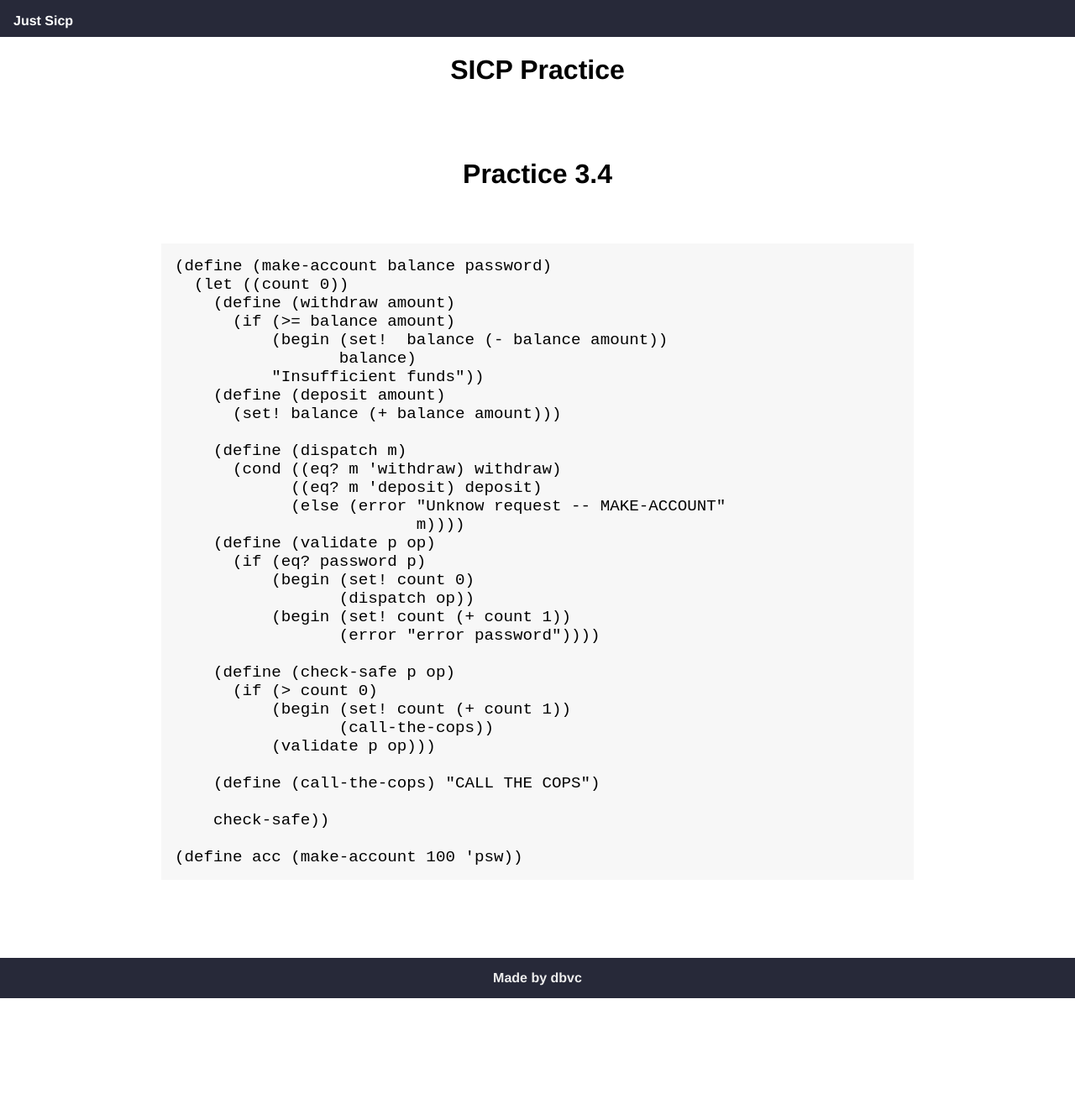
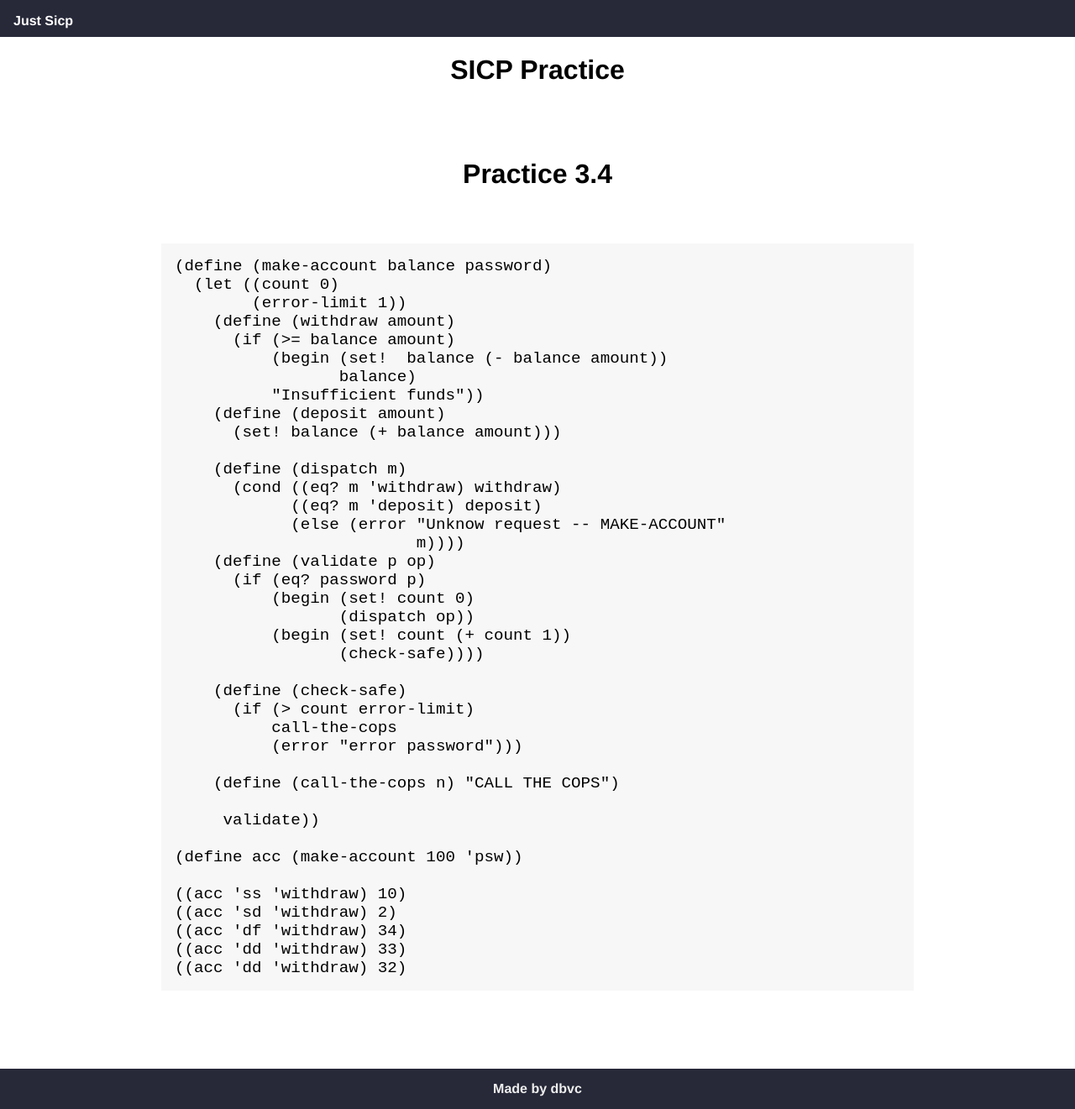
Before and after one commit to DBvc/dbvc.github.io, a Jekyll site: the page built from _posts/2016-01-13-sicp3.4.md, in a window 1280 px wide. Shown: the whole page at 84% size. Built offline with Jekyll 4.4.1, drawn with Linux system fonts in a browser that asks for light colours; before the commit the page ends 1189 px from its top, so only the background shows below that.

Commit message:
Update 2016-01-13-sicp3.4.md
update 3.4, old version is incorrect

```diff
--- a/_posts/2016-01-13-sicp3.4.md
+++ b/_posts/2016-01-13-sicp3.4.md
@@ -7,7 +7,8 @@ title: 3.4
 # Practice 3.4
 
 	(define (make-account balance password)
-	  (let ((count 0))
+	  (let ((count 0)
+	        (error-limit 1))
 	    (define (withdraw amount)
 	      (if (>= balance amount)
 	          (begin (set!  balance (- balance amount))
@@ -26,16 +27,21 @@ title: 3.4
 	          (begin (set! count 0)
 	                 (dispatch op))
 	          (begin (set! count (+ count 1))
-	                 (error "error password"))))
+	                 (check-safe))))
 
-	    (define (check-safe p op)
-	      (if (> count 0)
-	          (begin (set! count (+ count 1))
-	                 (call-the-cops))
-	          (validate p op)))
+	    (define (check-safe)
+	      (if (> count error-limit)
+	          call-the-cops
+	          (error "error password")))
 
-	    (define (call-the-cops) "CALL THE COPS")
+	    (define (call-the-cops n) "CALL THE COPS")
 
-	    check-safe))
+	     validate))
 
 	(define acc (make-account 100 'psw))
+
+	((acc 'ss 'withdraw) 10)
+	((acc 'sd 'withdraw) 2)
+	((acc 'df 'withdraw) 34)
+	((acc 'dd 'withdraw) 33)
+	((acc 'dd 'withdraw) 32)
```
